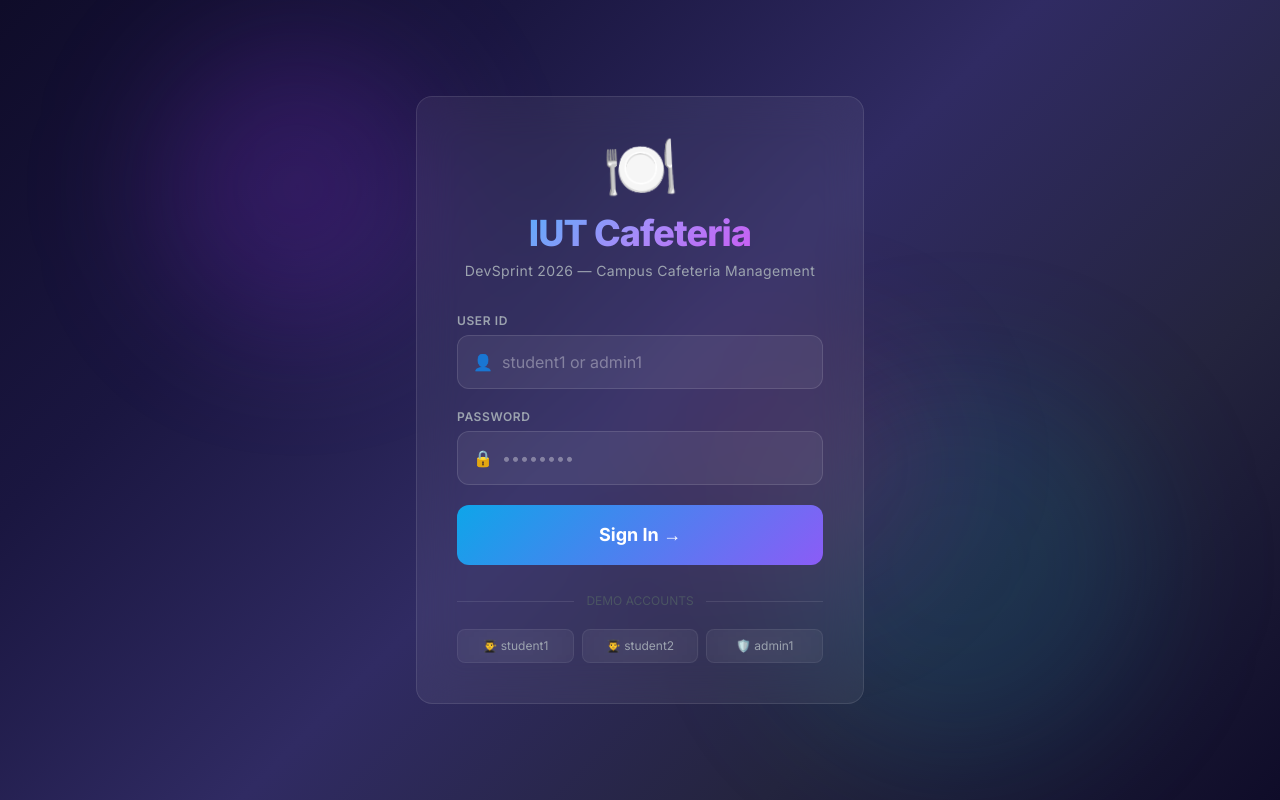
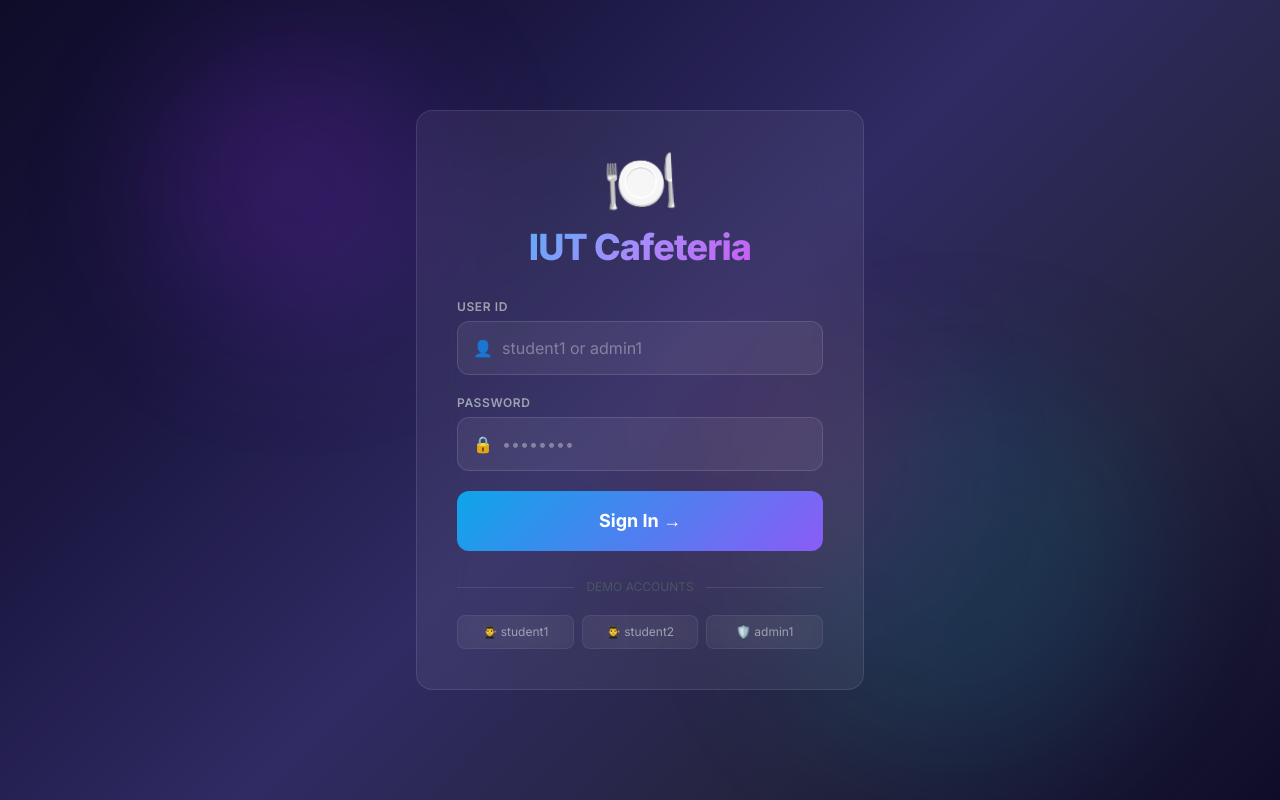
Before and after one commit to SazidRahman226/IUT_Cafeteria_Crisis, a React (Vite) app in the folder clients/: page / in a window 1280 px wide. Built offline with nearby package versions, Linux system fonts and the light colour scheme.

Commit message:
feat: implement core application structure with user authentication, role-based routing, and a polished login UI.

```diff
--- a/clients/src/App.tsx
+++ b/clients/src/App.tsx
@@ -107,7 +107,6 @@ function LoginScreen({ onLogin, loading, error }: { onLogin: (id: string, pw: st
         <motion.div initial={{ y: -20, opacity: 0 }} animate={{ y: 0, opacity: 1 }} transition={{ delay: 0.2 }} className="text-center mb-8">
           <motion.div animate={{ rotate: [0, 5, -5, 0] }} transition={{ duration: 3, repeat: Infinity, ease: "easeInOut" }} className="text-6xl mb-4 inline-block">🍽️</motion.div>
           <h1 className="text-4xl font-extrabold gradient-text tracking-tight">IUT Cafeteria</h1>
-          <p className="text-gray-400 mt-2 text-sm tracking-wide">DevSprint 2026 — Campus Cafeteria Management</p>
         </motion.div>
 
         <motion.form initial={{ y: 20, opacity: 0 }} animate={{ y: 0, opacity: 1 }} transition={{ delay: 0.4 }}
```
